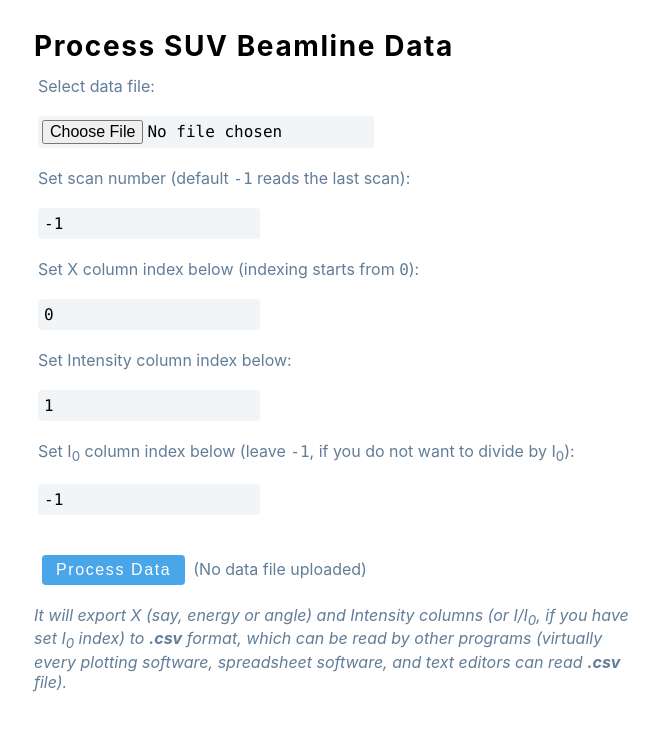
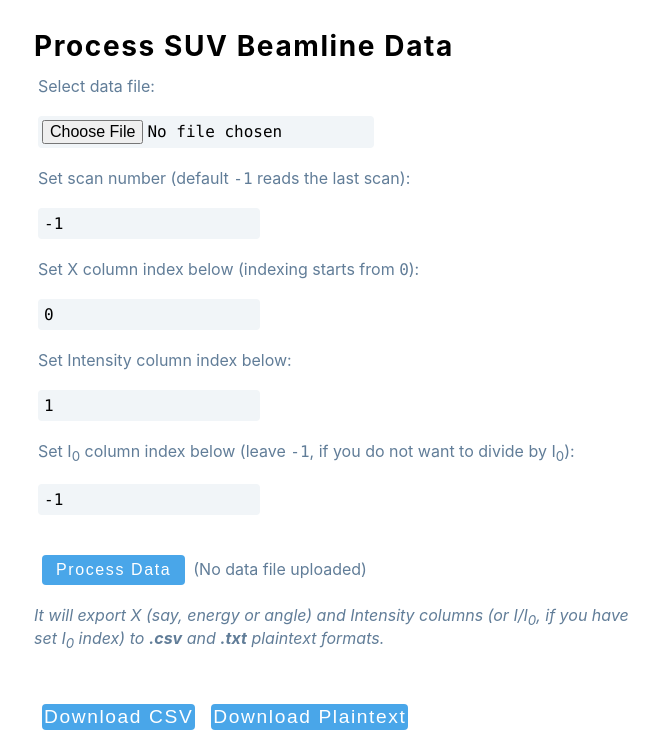
Before and after one commit to pranabdas/suvapp, a React (Create React App) app: page / in a window 1280 px wide. Shown: the top 742 px of the page, without its empty margins (306-965 px from the left). Built offline with nearby package versions, Linux system fonts and the light colour scheme.

Commit message:
Download plaintext implemented

```diff
--- a/src/components/DataUploader.jsx
+++ b/src/components/DataUploader.jsx
@@ -141,10 +141,27 @@ function DataUploader() {
     if (data.length > 0) {
       setStatus(
         `Processed in < ${parseInt(
-          t1 - t0 + 1 + Math.random() * 10  // random number [0, 10] added
+          t1 - t0 + 1 + Math.random() * 10 // random number [0, 10] added
         )} millisecond.`
       );
     }
+  };
+
+  const DownloadPlaintext = () => {
+    let downloadContent = "";
+
+    for (let ii = 0; ii < data.length; ii++) {
+      downloadContent = downloadContent.concat(
+        `${data[ii][0]}  ${parseFloat(data[ii][1]).toExponential()}\n`
+      );
+    }
+
+    const element = document.createElement("a");
+    const file = new Blob([downloadContent], { type: "text/plain" });
+    element.href = URL.createObjectURL(file);
+    element.download = "data.txt";
+    document.body.appendChild(element); // Required for this to work in FireFox
+    element.click();
   };
 
   const HandleUpload = (e) => {
@@ -230,16 +247,17 @@ function DataUploader() {
       <p>
         <i>
           It will export X (say, energy or angle) and Intensity columns (or I/I
-          <sub>0</sub>, if you have set I<sub>0</sub> index) to <b>.csv</b>{" "}
-          format, which can be read by other programs (virtually every plotting
-          software, spreadsheet software, and text editors can read <b>.csv</b>{" "}
-          file).
+          <sub>0</sub>, if you have set I<sub>0</sub> index) to <b>.csv</b> and{" "}
+          <b>.txt</b> plaintext formats.
         </i>
       </p>
 
       <h4>
         <button className="dwbtn">
           <CSVLink data={data}>Download CSV</CSVLink>
+        </button>
+        <button className="dwbtn" onClick={DownloadPlaintext}>
+          Download Plaintext
         </button>
       </h4>
       <p>
```
